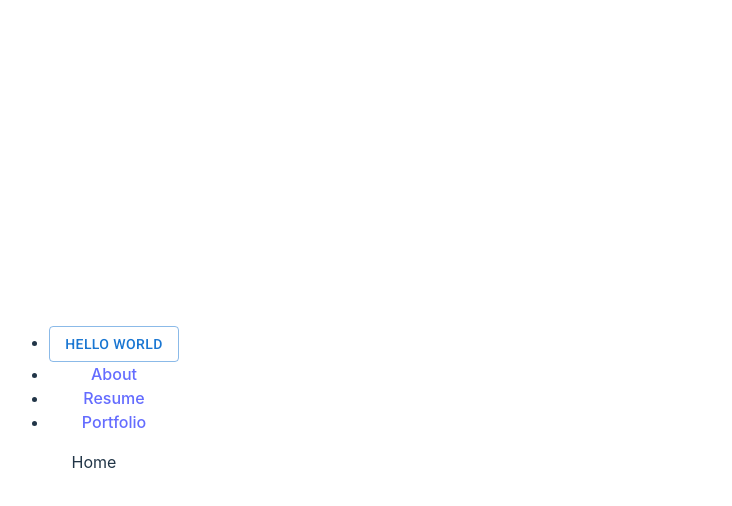
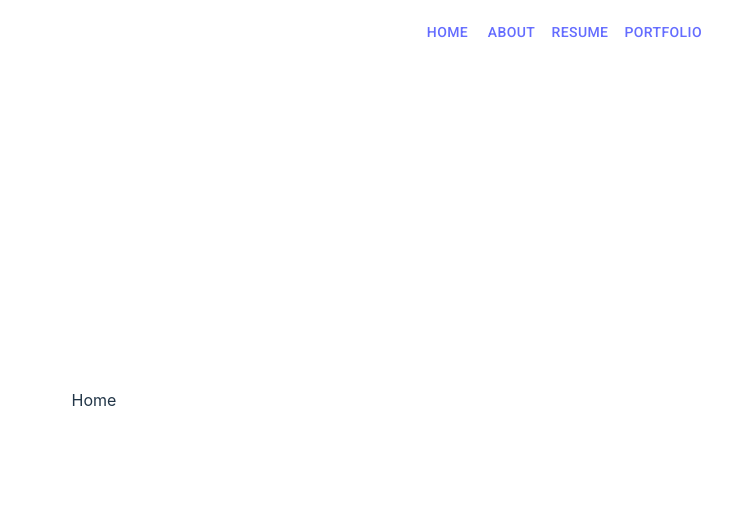
Before and after one commit to Nicolai-Bak/IFN666-Assessment2, a React (Vite) app: page / in a window 1280 px wide. Shown: the top 506 px of the page, without its empty margins (546-1278 px from the left). Built offline with nearby package versions, Linux system fonts and the light colour scheme; no server answers.

Commit message:
adding a basic navbar

```diff
--- a/src/App.jsx
+++ b/src/App.jsx
@@ -1,6 +1,10 @@
 import './App.css';
 
+import { Menu } from '@mui/icons-material';
+import MenuIcon from '@mui/icons-material/Menu';
+import { AppBar, Box, IconButton, MenuItem, Toolbar, Typography } from '@mui/material';
 import Button from '@mui/material/Button';
+import { useState } from 'react';
 import { BrowserRouter, Link, Outlet, Route, Routes } from 'react-router-dom';
 
 import { About } from './pages/About';
@@ -28,26 +32,32 @@ export default App;
 
 function RootLayout() {
   return (
-    <div>
-      <nav>
-        <ul>
-          <li>
-            <Link to='/'>
-              <Button variant='outlined'>Hello world</Button>
-            </Link>
-          </li>
-          <li>
-            <Link to='/about'>About</Link>
-          </li>
-          <li>
-            <Link to='/resume'>Resume</Link>
-          </li>
-          <li>
-            <Link to='/portfolio'>Portfolio</Link>
-          </li>
-        </ul>
-      </nav>
+    <>
+      <AppBar position='fixed' style={{ background: 'transparent', boxShadow: 'none' }}>
+        <Toolbar>
+          <Box sx={{ flexGrow: 1, display: 'flex' }}>
+            <Typography variant='h6' component='div' sx={{ flexGrow: 1 }}>
+              Nicolai Bak
+            </Typography>
+            <Box>
+              <Button href='/'>
+                <Link to='/'>Home</Link>
+              </Button>
+              <Button>
+                <Link to='/about'>About</Link>
+              </Button>
+              <Button>
+                <Link to='/resume'>Resume</Link>
+              </Button>
+              <Button>
+                <Link to='/portfolio'>Portfolio</Link>
+              </Button>
+            </Box>
+          </Box>
+        </Toolbar>
+      </AppBar>
+
       <Outlet />
-    </div>
+    </>
   );
 }
```
